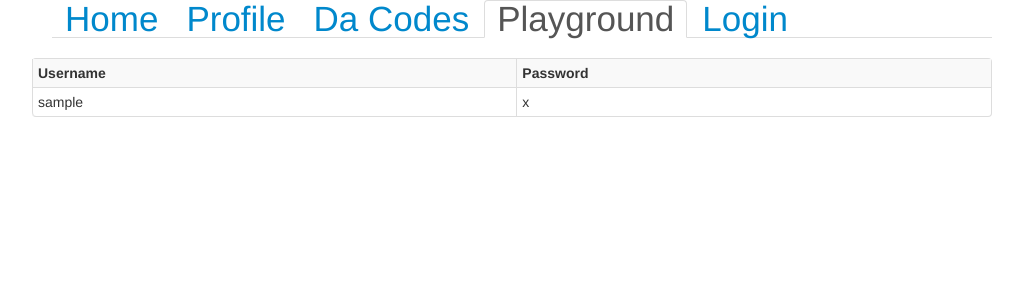
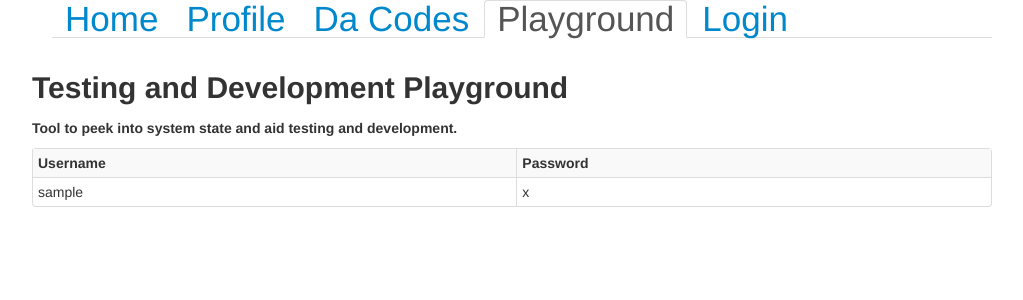
Before and after one commit to swstack/stephenstack.com, a Python web app: template src/view/templates/index.html in a window 1280 px wide, after a click on "Playground". Shown: the top 300 px of the page, without its empty margins (118-1141 px from the left). Run offline with Jinja, Linux system fonts and the light colour scheme; the template is opened without the code that fills it: most values are stand-ins (such as "Sample title", 1, 10 or a date in 2020); some libraries are stand-ins or nearby versions.

Commit message:
playground: header and title

```diff
--- a/src/view/templates/playground.html
+++ b/src/view/templates/playground.html
@@ -1,3 +1,7 @@
+<h2>Testing and Development Playground</h2>
+<h5>Tool to peek into system state and aid testing and development.</h5>
+
+
 <table class="table table-striped table-bordered table-condensed">
     <tr>
         <th>Username</th><th>Password</th>
```
